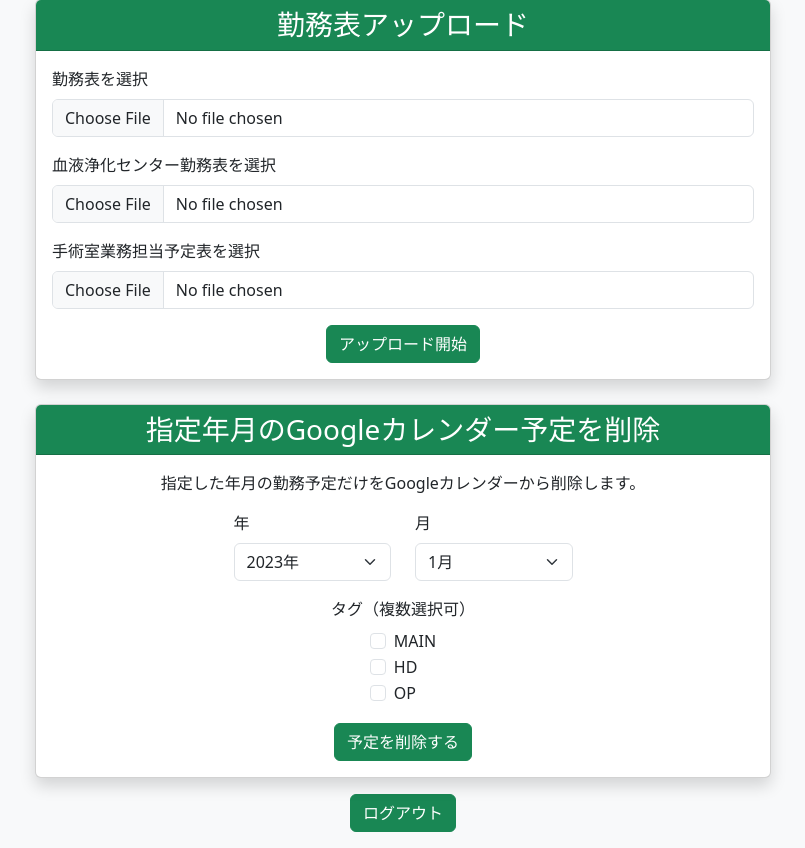
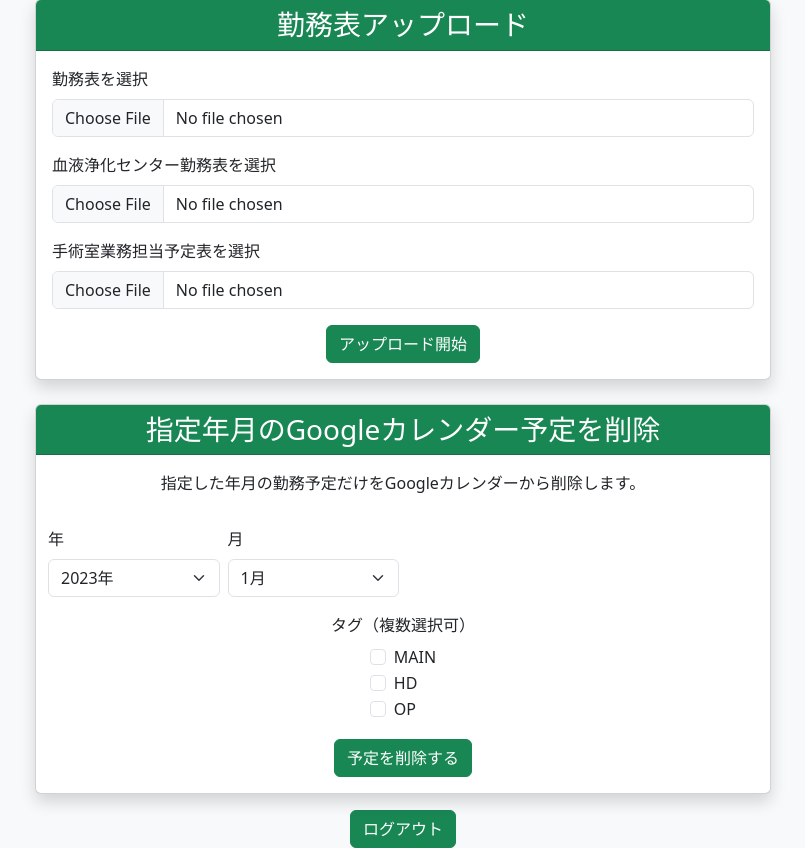
Before and after one commit to Liucci/project_test, a Flask app: page /upload in a window 1280 px wide. Shown: the part 49-897 px from the top of the page, without its empty margins (237-1042 px from the left). Run offline with Flask 3, Linux system fonts and the light colour scheme.

Commit message:
ボックス同士の隙間調整

```diff
--- a/templates/upload.html
+++ b/templates/upload.html
@@ -62,6 +62,7 @@
                                         }
                                     </style>
 
+<div class="row g-2"> <!-- g-2で列間に小さめの隙間 -->
     <div class="col-3">
         <label for="year" class="form-label">年</label>
         <select class="form-select wider-select" id="year" name="year" required>
@@ -78,6 +79,7 @@
             <option value="{{ m }}">{{ m }}月</option>
             {% endfor %}
         </select>
+    </div>
 </div>
 
                                     <!-- タグ選択（年・月の下に移動） -->
```
Lines whose indentation alone changed are shown as unchanged.
